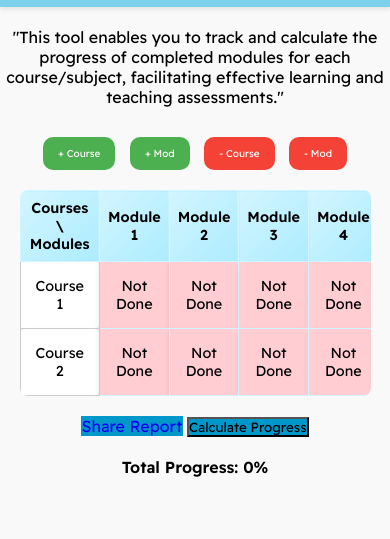
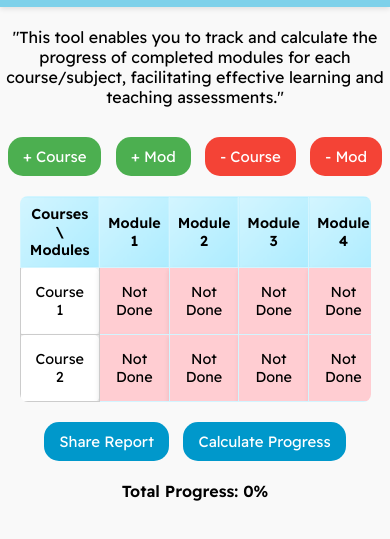
Before and after one commit to AvinashSingh2004/MumHUB, a plain HTML site: page progresstracker.html in a window 390 px wide. Shown: the part 63-602 px from the top of the page. Drawn offline with Linux system fonts and the light colour scheme.

Commit message:
Add files via upload

```diff
--- a/progresstracker.html
+++ b/progresstracker.html
@@ -167,14 +167,22 @@ td:hover {
             margin: 0 5px;
         }
 
-    .btn-add {
+    .bttn-add {
             background-color: #4caf50;
         }
 
-    .btn-remove {
+    .bttn-remove {
             background-color: #f44336;
  }
+    .btn, .btn-add, .btn-calculate, .btn-remove, .btn-share, .btn:hover {
+       display: none;
+    }
 
+    .bttn:hover { opacity: 0.8; }
+
+    .bttn-share, .bttn-calculate {
+            background-color: #0098cb;
+        }
 
 }
 
@@ -185,7 +193,18 @@ td:hover {
             margin: 10px 0;
         }
 
-
+        .btn {
+            display: inline-block;
+            padding: 10px 15px;
+            font-size: 15px;
+            cursor: pointer;
+            border: none;
+            border-radius: 15px;
+            color: #fff;
+            background-color: #007BFF; /* Button background color */
+            transition: background-color 0.3s;
+            margin: 0 5px;
+        }
 
 
 
@@ -205,6 +224,10 @@ td:hover {
 
         .btn:hover {
             opacity: 0.8;
+        }
+
+        .bttn, .bttn-add, .bttn-remove {
+            display: none;
         }
 
         #percentage {
@@ -234,10 +257,14 @@ td:hover {
 <p style="text-align: center;">"This tool enables you to track and calculate the progress of completed modules for each course/subject, facilitating effective learning and teaching assessments."</p>
    <br>
 <div style="text-align: center;" class="button-container">
-        <button class="btn bttn btn-add" onclick="addCourse()">+ Course</button>
-        <button class="btn bttn btn-add" onclick="addModule()">+ Mod</button>
-        <button class="btn bttn btn-remove" onclick="removeCourse()">- Course</button>
-        <button class="btn bttn btn-remove" onclick="removeModule()">- Mod</button>
+        <button class="btn btn-add" onclick="addCourse()">+ Course</button>
+        <button class="btn btn-add" onclick="addModule()">+ Mod</button>
+        <button class="btn btn-remove" onclick="removeCourse()">- Course</button>
+        <button class="btn btn-remove" onclick="removeModule()">- Mod</button>
+        <button class="bttn bttn-add" onclick="addCourse()">+ Course</button>
+        <button class="bttn bttn-add" onclick="addModule()">+ Mod</button>
+        <button class="bttn bttn-remove" onclick="removeCourse()">- Course</button>
+        <button class="bttn bttn-remove" onclick="removeModule()">- Mod</button>
     </div>
 
     <table>
```
